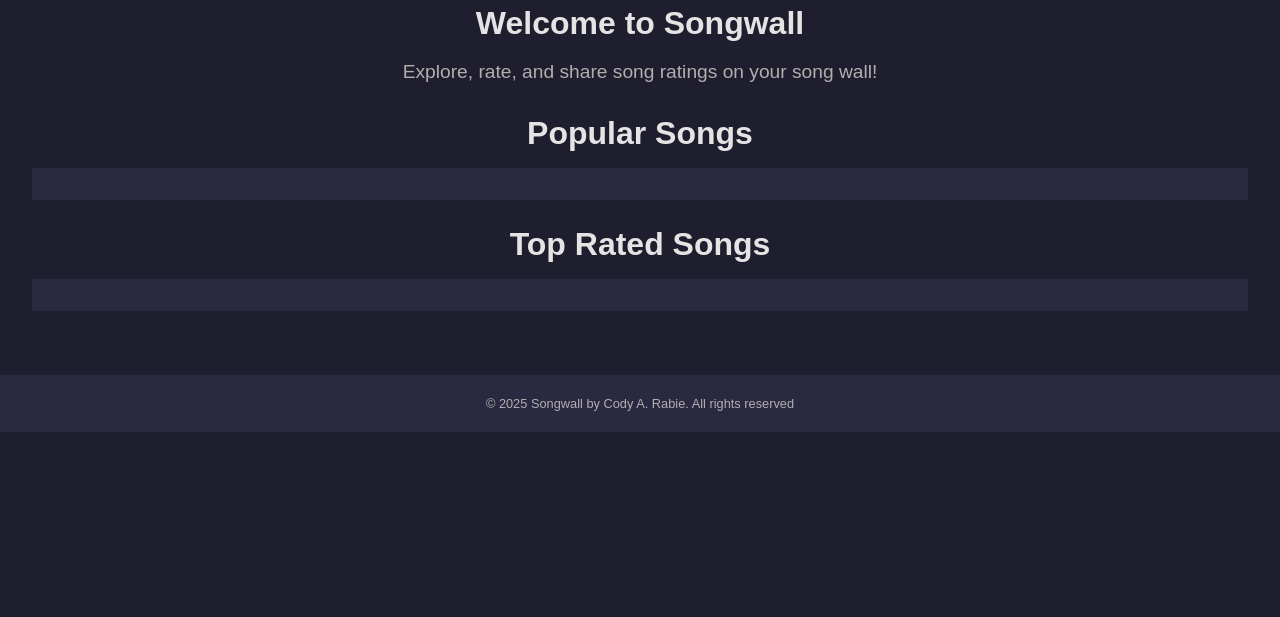
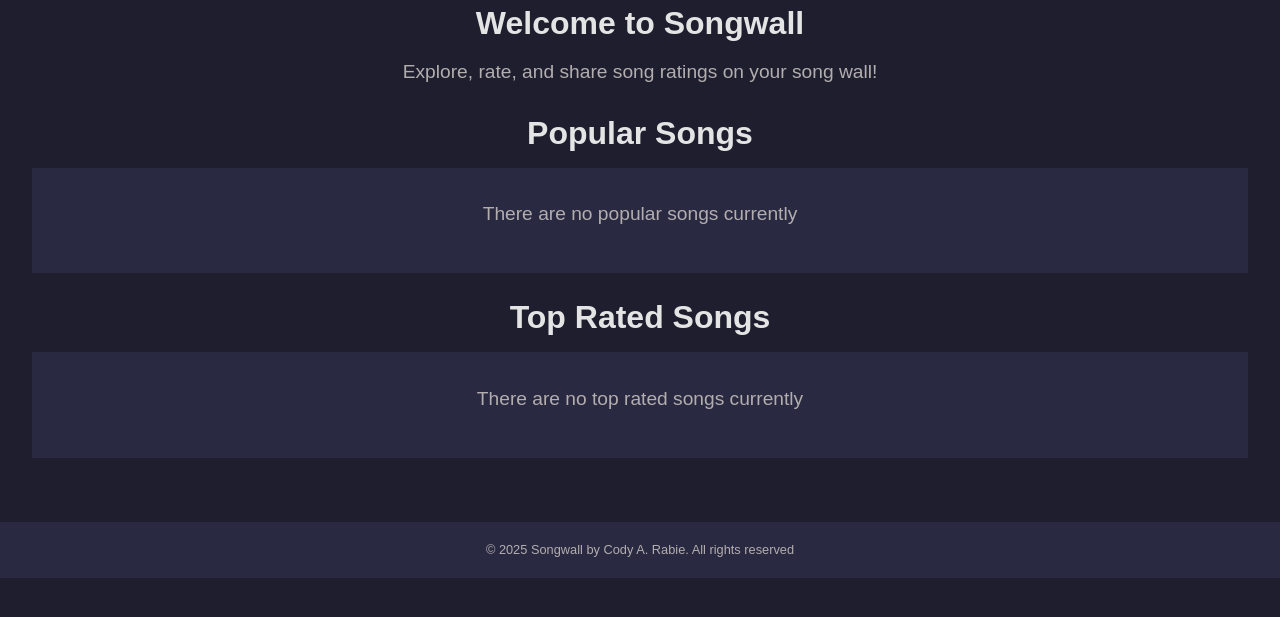
Before and after one commit to Cxdyr/SongWall, a Python web app: template app/templates/index.html in a window 1280 px wide. Shown: the part 131-748 px from the top of the page. Run offline with Jinja, Linux system fonts and the light colour scheme; the template is opened without the code that fills it, so the values that code supplies are empty.

Commit message:
Styling and fixes

```diff
--- a/app/templates/index.html
+++ b/app/templates/index.html
@@ -27,6 +27,9 @@
         <section class="display-songs">
             <h2>Popular Songs</h2>
             <div class="song-carousel">
+                {% if not pop_songs %}
+                <p>There are no popular songs currently</p>
+                {% else %}
                 <div class="song-list" id="top-rated-list">
                     {% for song in pop_songs %}
                     <div class="song2">
@@ -37,6 +40,7 @@
                         <p>⭐ {{ song.avg_rating|round(1) }}/10  ({{ song.rating_count }} rates)</p>
                     </div>
                     {% endfor %}
+                    {% endif %}
                 </div>
             </div>
         </section>
@@ -44,6 +48,9 @@
         <section class="display-songs">
             <h2>Top Rated Songs</h2>
             <div class="song-carousel">
+                {% if not top_rated_songs %}
+                <p>There are no top rated songs currently</p>
+                {% else %}
                 <div class="song-list" id="top-rated-list">
                     {% for song in top_rated_songs %}
                     <div class="song2">
@@ -54,6 +61,7 @@
                         <p>⭐ {{ song.avg_rating|round(1) }}/10  ({{ song.rating_count }} ratings)</p>
                     </div>
                     {% endfor %}
+                    {% endif %}
                 </div>
             </div>
         </section>
--- a/app/templates/profile.html
+++ b/app/templates/profile.html
@@ -20,6 +20,9 @@
     <div class="profile-container">
         <div class="ratings-wrapper">
             <div class="ratings-container">
+                {% if not ratings %}
+                <p>{{ current_user.username }} has not rated any songs.</p>
+                {% else %}
                 {% for rating in ratings %}
                     <div class="rating-item">
                         <a href="{{ rating.song.spotify_url }}" target="_blank"> <img src="{{ rating.song.album_image }}" alt="Album Art"></a>
@@ -33,6 +36,7 @@
                         </div>
                     </div>
                 {% endfor %}
+                {% endif %}
             </div>
         </div>
     </div>
--- a/app/templates/view_profile.html
+++ b/app/templates/view_profile.html
@@ -18,6 +18,9 @@
     <div class="profile-container">
         <div class="ratings-wrapper">
             <div class="ratings-container">
+                {% if not profile_info.ratings %}
+                <p>{{ profile_info.user.username }} has not rated any songs.</p>
+                {% else %}
                 {% for rating in profile_info.ratings %}
                     <div class="rating-item">
                         <a href="{{ rating.song.spotify_url }}" target="_blank">
@@ -33,6 +36,7 @@
                         </div>
                     </div>
                 {% endfor %}
+                {% endif %}
             </div>
         </div>
     </div>
```
Also changed, not shown: app/templates/dashboard.html (+8 -1 lines), app/templates/settings.html (+8 -1 lines).
